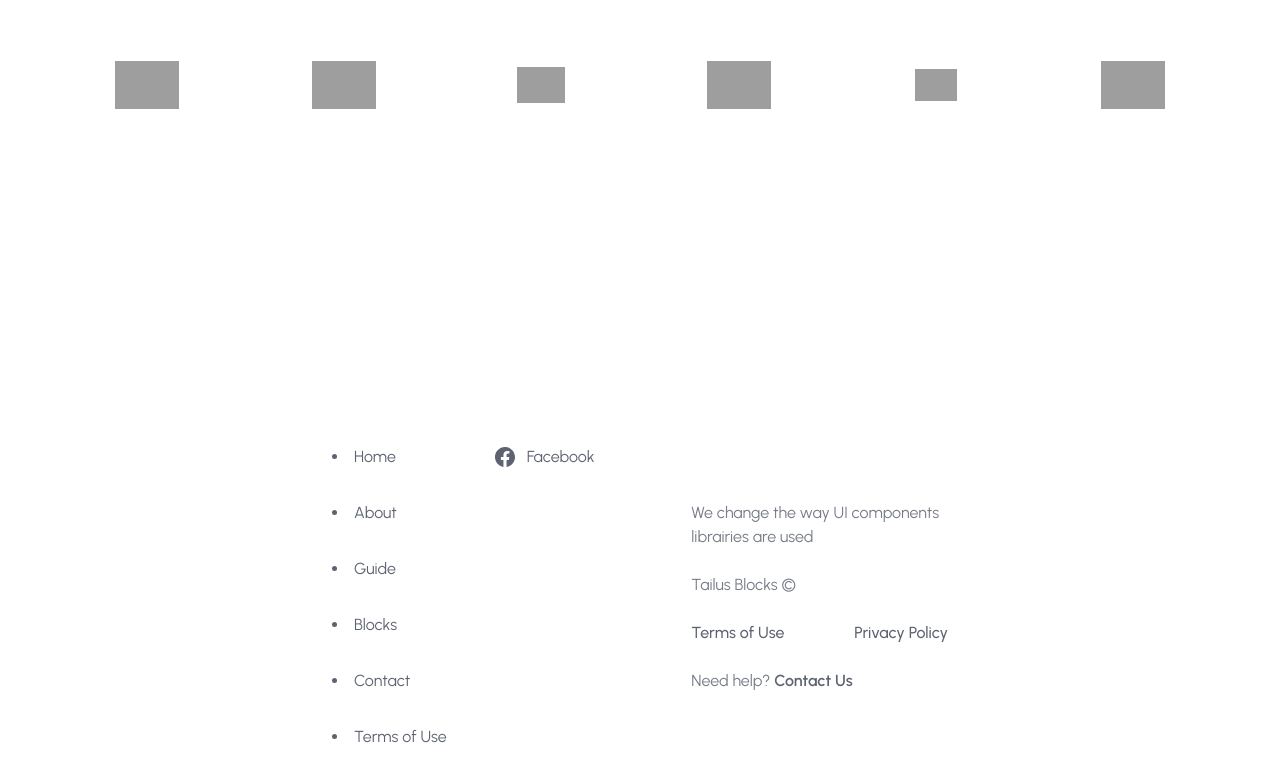
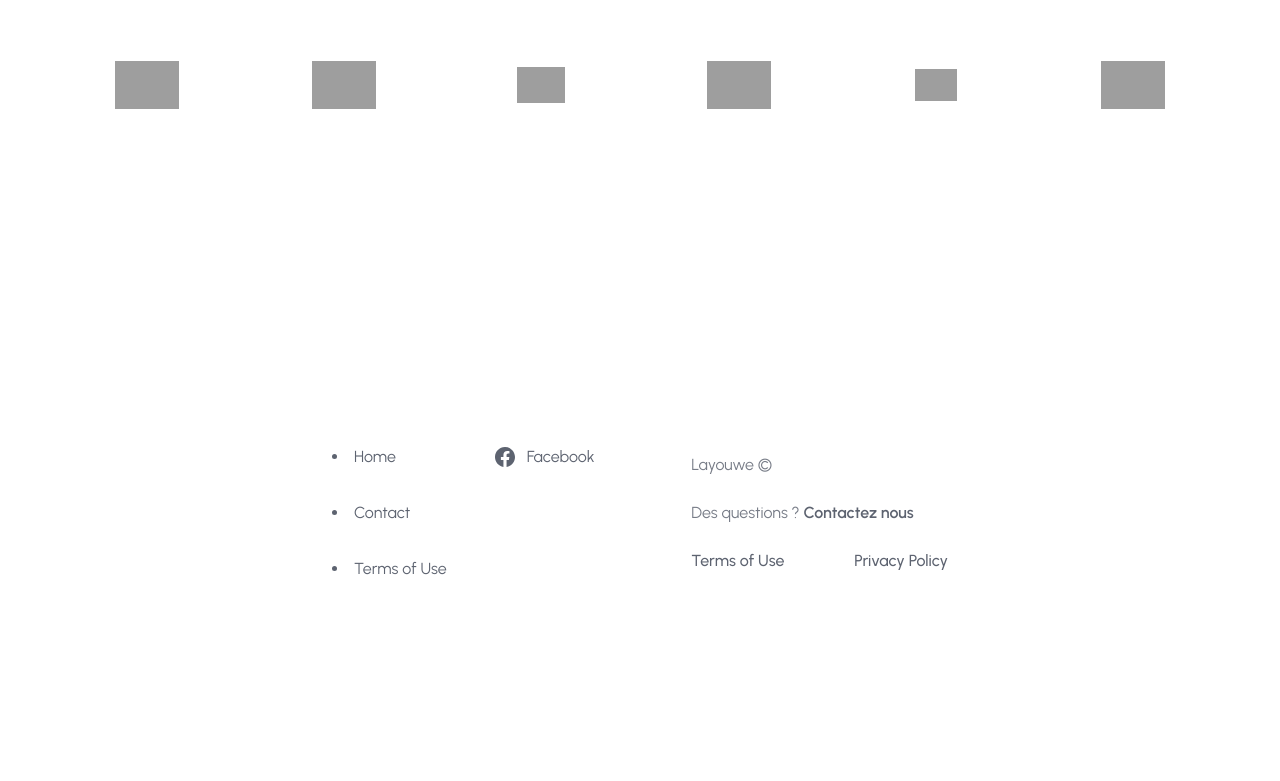
Before and after one commit to lvndry/layouwe, an Astro site: page / in a window 1280 px wide. Shown: the part 669-1450 px from the top of the page. After the commit the page ends 1410 px from the top, so only its background shows below. Built offline with nearby package versions, Linux system fonts and the light colour scheme; Astro itself is replaced by a stand-in of ours; grey boxes are pictures that could not be loaded.

Commit message:
less info in footer

```diff
--- a/src/components/AppFooter.astro
+++ b/src/components/AppFooter.astro
@@ -11,12 +11,6 @@ import Container from "./Container.astro";
         >
           <ul class="list-inside list-disc space-y-8">
             <li><a href="#" class="transition hover:text-primary">Home</a></li>
-
-            <li><a href="#" class="transition hover:text-primary">About</a></li>
-            <li><a href="#" class="transition hover:text-primary">Guide</a></li>
-            <li>
-              <a href="#" class="transition hover:text-primary">Blocks</a>
-            </li>
             <li>
               <a href="#" class="transition hover:text-primary">Contact</a>
             </li>
@@ -49,26 +43,22 @@ import Container from "./Container.astro";
           class="m-auto mt-16 w-10/12 space-y-6 text-center sm:mt-auto sm:w-5/12 sm:text-left"
         >
           <span class="block text-gray-500 dark:text-gray-400"
-            >We change the way UI components librairies are used</span
+            >Layouwe &copy; <span id="year"></span></span
           >
 
           <span class="block text-gray-500 dark:text-gray-400"
-            >Tailus Blocks &copy; <span id="year"></span></span
+            >Des questions ? <a
+              href="#"
+              class="font-semibold text-gray-600 dark:text-white"
+            >
+              Contactez nous</a
+            ></span
           >
 
           <span class="flex justify-between text-gray-600 dark:text-white">
             <a href="#" class="font-medium">Terms of Use</a>
             <a href="#" class="font-medium"> Privacy Policy</a>
           </span>
-
-          <span class="block text-gray-500 dark:text-gray-400"
-            >Need help? <a
-              href="#"
-              class="font-semibold text-gray-600 dark:text-white"
-            >
-              Contact Us</a
-            ></span
-          >
         </div>
       </div>
     </div>
```
